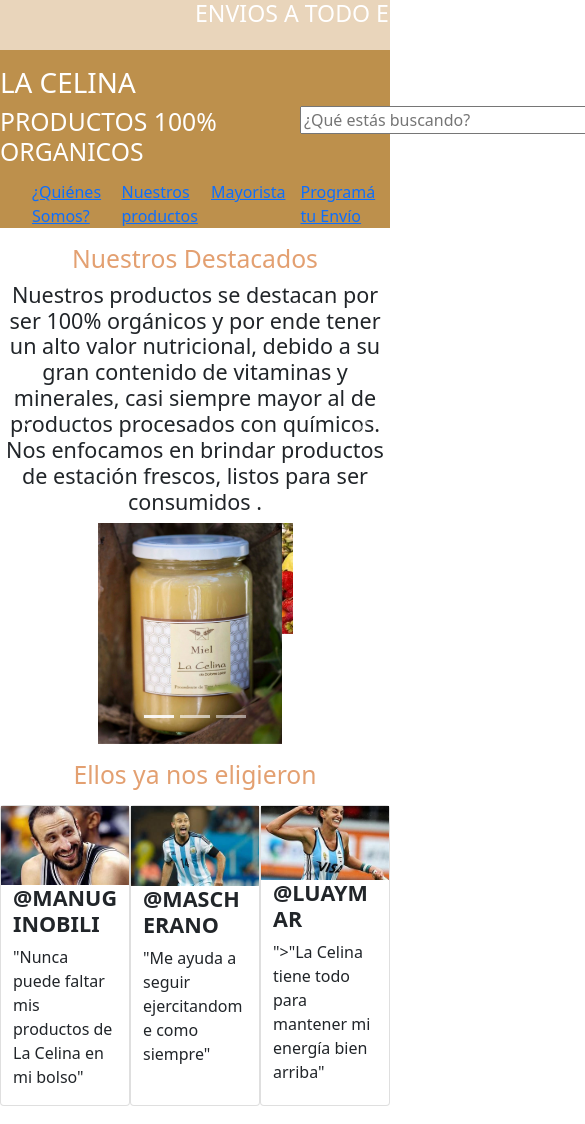
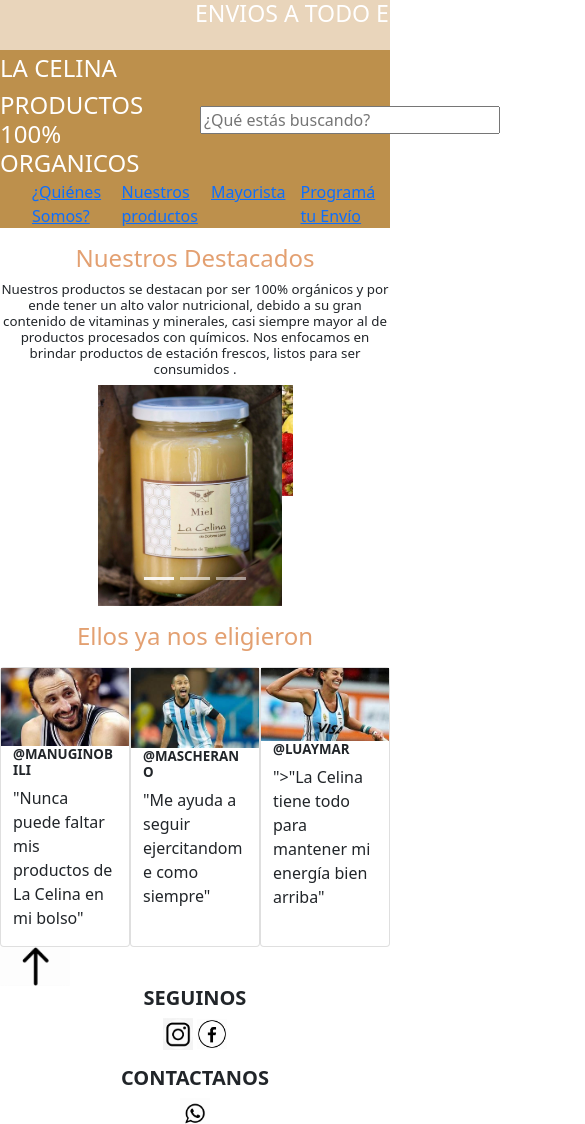
Before and after one commit to dbeguerie/LaCelina, a website: page index.html in a window 390 px wide. Shown: the top 1124 px of the page, 585 px wide, since content can reach past the window. Drawn offline with nearby package versions, Linux system fonts and the light colour scheme.

Commit message:
últimas modificaciones

```diff
--- a/css/estilocss.css
+++ b/css/estilocss.css
@@ -1,4 +1,3 @@
-
 
 .home-intro {
   background-color: #e9d5bb;
@@ -74,7 +73,13 @@
 .influencers {
   display: grid;
   grid-template-columns: repeat(3, 2fr);
-  position: absolute;
+ }
+
+ @media screen and (max-width:1024px) {
+  .home-title {
+  display: grid;
+  grid-template-columns: 300px 300px 500px;
+  }
 }
 
 @media screen and (max-width:768px) {
@@ -84,11 +89,10 @@
     }
     .home-imagen {
       margin-right: 250px; }
+      h4 {
+        font-size: smaller;
       }
-
-@media screen and (max-width:1024px) {
-  .home-title {
-    display: grid;
-  grid-template-columns: 300px 300px 600px;
+      h1, h2 {
+        font-size: 1.5em;
       }
   }
```
Lines whose indentation alone changed are shown as unchanged.
